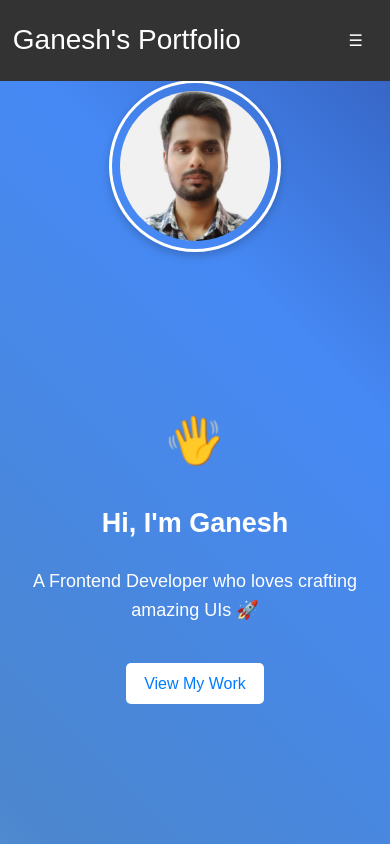
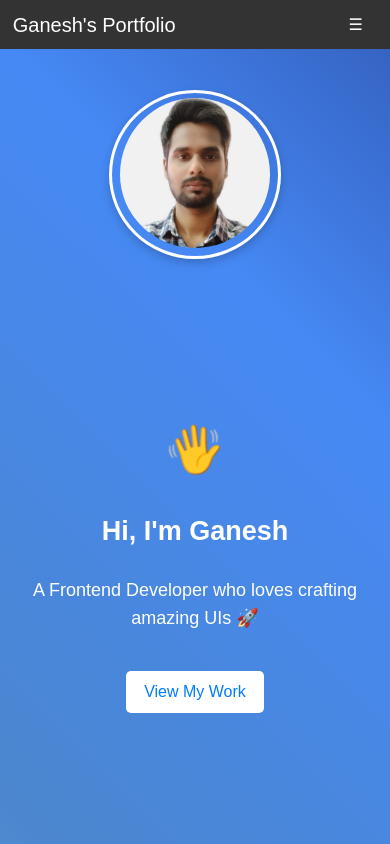
Before and after one commit to gvrnganesh/ganesh-portfolio, a React (Create React App) app: page / in a window 390 px wide. Shown: the top 844 px of the page. Built offline with nearby package versions, Linux system fonts and the light colour scheme.

Commit message:
responsive update

```diff
--- a/src/components/Header.css
+++ b/src/components/Header.css
@@ -2,7 +2,8 @@
   display: flex;
   justify-content: space-between;
   align-items: center;
-  padding: 2px 2%;
+  padding: 5px 2%;
+  height: 50px;
   background: #333;
   color: white;
   position: fixed;
@@ -10,7 +11,9 @@
 }
 
 .header h1 {
-  font-size: 1.5rem;
+  font-size: 1.3rem;
+  margin: 0;
+  line-height: 50px;
 }
 
 .portfolio-name {
@@ -33,12 +36,10 @@
   color: grey;
 }
 
-/* Navigation */
 .nav-items {
   padding-right: 30px;
 }
 
-/* Default: Hide Menu */
 .nav-menu {
   display: none;
   flex-direction: column;
@@ -72,7 +73,6 @@
   text-decoration: underline;
 }
 
-/* Hamburger Icon */
 .hamburger {
   display: none;
   flex-direction: column;
@@ -87,9 +87,6 @@
   margin: 5px 0;
 }
 
-/* Responsive Breakpoints */
-
-/* Show hamburger for small to large devices */
 @media (max-width: 768px) {
   .hamburger {
       display: flex;
@@ -105,13 +102,16 @@
   }
 
   .portfolio-name {
-    font-size: 28px;
+    font-size: 20px;
     padding-left: 5px;
+  }
 
+  .header {
+    height: 45px;
+    padding: 2px 2%;
   }
 }
 
-/* Expanded menu for extra-large screens */
 @media (min-width: 1025px) {
   .hamburger {
       display: none;
--- a/src/components/Hero.css
+++ b/src/components/Hero.css
@@ -98,7 +98,7 @@
   .hero {
     flex-direction: column;
     text-align: center;
-    padding-top: 80px;
+    padding-top: 90px;
     gap: 10px;
     height: auto;
     min-height: 90vh;
@@ -117,6 +117,7 @@
   .profile-pic {
     width: 150px;
     height: 150px;
+    padding-top: 5px;
   }
 
   .cta-button {
```
